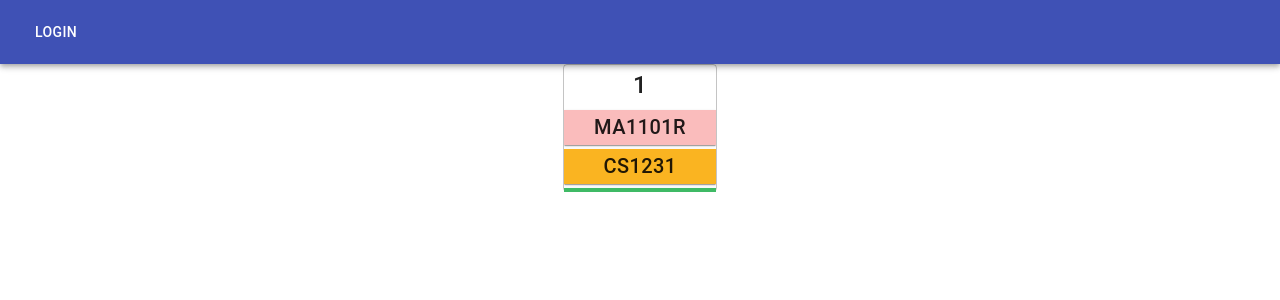
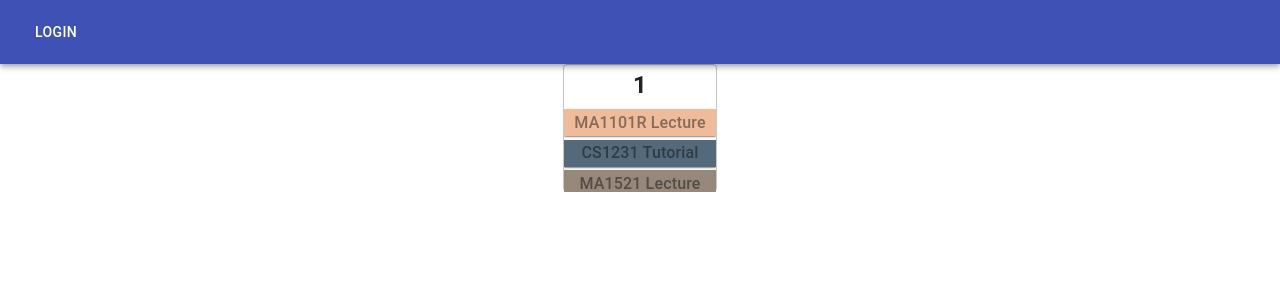
Before and after one commit to GoneWildOrbital2020/nus-scheduler-frontend, a React (Create React App) app: page / in a window 1280 px wide. Shown: the top 300 px of the page. Built offline with nearby package versions, Linux system fonts and the light colour scheme.

Commit message:
day tile

```diff
--- a/package.json
+++ b/package.json
@@ -12,6 +12,7 @@
     "eslint-plugin-prettier": "^3.1.3",
     "prop-types": "^15.7.2",
     "react": "^16.13.1",
+    "react-color": "^2.18.1",
     "react-dom": "^16.13.1",
     "react-scripts": "3.4.1"
   },
--- a/src/App.js
+++ b/src/App.js
@@ -9,9 +9,10 @@ function App() {
       <Navbar />
       <DayTile
         events={[
-          { color: '#FABCBC', title: 'MA1101R' },
-          { color: '#FAB421', title: 'CS1231' },
-          { color: '#3FBA65', title: 'MA1521' },
+          { id: 0, color: '#EFBC9B', title: 'MA1101R Lecture' },
+          { id: 1, color: '#546A7B', title: 'CS1231 Tutorial' },
+          { id: 2, color: '#96897B', title: 'MA1521 Lecture' },
+          { id: 3, color: '#896978', title: 'CS1101S Recitation' },
         ]}
         index={1}
       />
--- a/src/components/DayTile.css
+++ b/src/components/DayButton.css
@@ -1,34 +1,37 @@
-.tileRoot {
+.buttonRoot {
   height: 16vh;
   width: 12vw;
   padding: 0 !important;
 }
 
-.tileOutlined {
+.buttonOutlined {
   padding: 0 !important;
 }
 
-.tileContainer {
+.buttonContainer {
   height: 16vh;
   display: flex !important;
   flex-direction: column;
 }
 
-.tileNumber {
+.buttonNumber {
   font-size: 3vh;
+  font-weight: bold;
   flex: 1 1 0;
 }
 
-.tileEvents {
+.buttonEvents {
   flex: 3 1 0;
   overflow: auto;
   align-self: stretch;
 }
 
-.tileEvent {
+.buttonEvent {
   font-size: 2.5vh;
-  margin-top: 0.5vh;
   overflow: hidden;
+  padding: 0.1rem;
+  margin-top: 0.2rem;
+  text-transform: capitalize;
 }
 
 ::-webkit-scrollbar {
--- /dev/null
+++ b/src/components/DayButton.js
@@ -0,0 +1,56 @@
+import React from 'react';
+import PropTypes from 'prop-types';
+import { Paper, Button, Typography } from '@material-ui/core';
+import './DayButton.css';
+
+const DayButton = ({ index, events, handleOpen }) => {
+  return (
+    <Button
+      variant="outlined"
+      classes={{
+        root: 'buttonRoot',
+        outlined: 'buttonOutlined',
+        label: 'buttonContainer',
+      }}
+      onClick={handleOpen}
+    >
+      <div className="buttonNumber">{index}</div>
+      <div className="buttonEvents">
+        {events.map((event) => (
+          <Paper
+            key={event.id}
+            className="buttonEvent"
+            square
+            style={{ background: event.color }}
+          >
+            <Typography style={{ opacity: '50%', fontWeight: 550 }}>
+              {event.title}
+            </Typography>
+          </Paper>
+        ))}
+      </div>
+    </Button>
+  );
+};
+
+export default DayButton;
+
+DayButton.propTypes = {
+  events: PropTypes.arrayOf(
+    PropTypes.shape({
+      id: PropTypes.int,
+      color: PropTypes.string,
+      title: PropTypes.string,
+      desc: PropTypes.string,
+      start: PropTypes.string,
+      end: PropTypes.string,
+      location: PropTypes.string,
+    }),
+  ),
+  index: PropTypes.number.isRequired,
+  handleOpen: PropTypes.func.isRequired,
+};
+
+DayButton.defaultProps = {
+  events: [],
+};
--- /dev/null
+++ b/src/components/DayDialog.css
@@ -0,0 +1,31 @@
+.closeButton {
+  float: right !important;
+  padding-top: 0 !important;
+}
+
+.dialogItem {
+  flex:1;
+  padding: 0.2rem 1rem;
+}
+
+.dialogTitle {
+  display: flex;
+  padding: 1rem;
+  justify-content: space-between;
+}
+
+.buttonContainer2 {
+  padding: 1rem;
+}
+
+.panelSummary {
+  font-size: 1.5rem;
+  font-weight: bold;
+  min-height: 0;
+  height: 3rem;
+}
+
+.container {
+  padding: 1rem;
+  width: 100%;
+}
--- /dev/null
+++ b/src/components/DayDialog.js
@@ -0,0 +1,208 @@
+import React from 'react';
+import PropTypes from 'prop-types';
+import {
+  Button,
+  Dialog,
+  ExpansionPanel,
+  ExpansionPanelSummary,
+  ExpansionPanelDetails,
+  TextField,
+  Typography,
+} from '@material-ui/core';
+import IconButton from '@material-ui/core/IconButton';
+import CloseIcon from '@material-ui/icons/Close';
+import { TwitterPicker } from 'react-color';
+import './DayDialog.css';
+
+const colors = [
+  '#EFBC9B',
+  '#896978',
+  '#C6C5B9',
+  '#62929E',
+  '#546A7B',
+  '#667761',
+  '#96897B',
+  '#DFD5A5',
+];
+const DayDialog = ({ events, saveEvents, handleClose, open }) => {
+  const [newEvents, setNewEvents] = React.useState(
+    events.map((x) => ({ ...x })),
+  );
+
+  const handleChange = (id, type) => (e) => {
+    const tmp = newEvents.map((x) => ({ ...x }));
+    tmp.forEach((event) => {
+      // eslint-disable-next-line no-param-reassign
+      if (event.id === id) event[type] = e.target.value;
+    });
+    setNewEvents(tmp);
+  };
+
+  const handleColorChange = (id) => (e) => {
+    const tmp = newEvents.map((x) => ({ ...x }));
+    tmp.forEach((event) => {
+      // eslint-disable-next-line no-param-reassign
+      if (event.id === id) event.color = e.hex;
+    });
+    setNewEvents(tmp);
+  };
+
+  const shouldSave = (save) => () => {
+    if (save) {
+      saveEvents(newEvents);
+    } else {
+      setNewEvents(events.map((x) => ({ ...x })));
+    }
+    handleClose();
+  };
+
+  const addEvent = () => {
+    const tmp = newEvents.map((x) => ({ ...x }));
+    tmp.push({ id: newEvents.length, title: 'New Event' });
+    setNewEvents(tmp);
+  };
+
+  const deleteEvent = (id) => () => {
+    const tmp = newEvents.filter((x) => x.id !== id).map((x) => ({ ...x }));
+    setNewEvents(tmp);
+  };
+
+  return (
+    <Dialog onClose={handleClose} open={open} fullWidth maxWidth="lg">
+      <div className="dialogTitle">
+        <Typography
+          style={{
+            fontWeight: 'bold',
+            fontSize: '2.5rem',
+          }}
+        >
+          Events
+        </Typography>
+        <IconButton onClick={shouldSave(false)} className="closeButton">
+          <CloseIcon />
+        </IconButton>
+      </div>
+      {newEvents.map((event) => (
+        <div className="dialogItem">
+          <ExpansionPanel>
+            <ExpansionPanelSummary
+              className="panelSummary"
+              style={{
+                background: event.color,
+              }}
+            >
+              <Typography style={{ opacity: '50%', fontWeight: 'bold' }}>
+                {event.title}
+              </Typography>
+            </ExpansionPanelSummary>
+            <ExpansionPanelDetails>
+              <div className="container">
+                <Typography style={{ fontWeight: 'bold' }}>Title:</Typography>
+                <TextField
+                  fullWidth
+                  defaultValue={event.title}
+                  onChange={handleChange(event.id, 'title')}
+                />
+                <Typography style={{ fontWeight: 'bold', paddingTop: '1rem' }}>
+                  Description:
+                </Typography>
+                <TextField
+                  fullWidth
+                  multiline
+                  rows={2}
+                  defaultValue={event.desc}
+                  onChange={handleChange(event.id, 'desc')}
+                />
+                <Typography style={{ fontWeight: 'bold', paddingTop: '1rem' }}>
+                  Start Time:
+                </Typography>
+                <TextField
+                  fullWidth
+                  defaultValue={event.start}
+                  onChange={handleChange(event.id, 'start')}
+                />
+                <Typography style={{ fontWeight: 'bold', paddingTop: '1rem' }}>
+                  End Time:
+                </Typography>
+                <TextField
+                  fullWidth
+                  defaultValue={event.end}
+                  onChange={handleChange(event.id, 'end')}
+                />
+                <Typography style={{ fontWeight: 'bold', paddingTop: '1rem' }}>
+                  Location:
+                </Typography>
+                <TextField
+                  fullWidth
+                  defaultValue={event.location}
+                  onChange={handleChange(event.id, 'location')}
+                />
+                <Typography style={{ fontWeight: 'bold', padding: '1rem 0' }}>
+                  Color:
+                </Typography>
+                <TwitterPicker
+                  triangle="hide"
+                  colors={colors}
+                  onChange={handleColorChange(event.id)}
+                />
+                <Button
+                  autoFocus
+                  variant="contained"
+                  onClick={deleteEvent(event.id)}
+                  color="primary"
+                  style={{ float: 'right' }}
+                >
+                  Delete Event
+                </Button>
+              </div>
+            </ExpansionPanelDetails>
+          </ExpansionPanel>
+        </div>
+      ))}
+      <div className="buttonContainer2">
+        <Button
+          autoFocus
+          variant="contained"
+          onClick={shouldSave(true)}
+          color="primary"
+          style={{ float: 'right', position: 'relative', marginLeft: '2rem' }}
+        >
+          Save Changes
+        </Button>
+        <Button
+          autoFocus
+          variant="contained"
+          onClick={addEvent}
+          color="primary"
+          style={{ float: 'right' }}
+        >
+          Add Event
+        </Button>
+      </div>
+    </Dialog>
+  );
+};
+
+export default DayDialog;
+
+DayDialog.propTypes = {
+  events: PropTypes.arrayOf(
+    PropTypes.shape({
+      id: PropTypes.int,
+      color: PropTypes.string,
+      title: PropTypes.string,
+      desc: PropTypes.string,
+      start: PropTypes.string,
+      end: PropTypes.string,
+      location: PropTypes.string,
+    }),
+  ),
+  saveEvents: PropTypes.func.isRequired,
+  handleClose: PropTypes.func.isRequired,
+  open: PropTypes.bool,
+};
+
+DayDialog.defaultProps = {
+  events: [],
+  open: false,
+};
--- a/src/components/DayTile.js
+++ b/src/components/DayTile.js
@@ -1,45 +1,42 @@
-import React from 'react';
+import React, { useState } from 'react';
 import PropTypes from 'prop-types';
-import { Paper, Button } from '@material-ui/core';
-import './DayTile.css';
+import DayButton from './DayButton';
+import DayDialog from './DayDialog';
 
-class DayTile extends React.Component {
-  constructor(props) {
-    super(props);
-    this.index = props.index;
-    this.events = props.events;
-  }
+const DayTile = ({ index, events: eventsProp }) => {
+  const [events, setEvents] = useState(eventsProp);
+  const [open, setOpen] = React.useState(false);
 
-  render() {
-    return (
-      <Button
-        variant="outlined"
-        classes={{
-          root: 'tileRoot',
-          outlined: 'tileOutlined',
-          label: 'tileContainer',
-        }}>
-        <div className="tileNumber">{this.index}</div>
-        <div className="tileEvents">
-          {this.events.map((event) => (
-            <Paper
-              className="tileEvent"
-              square={true}
-              style={{ background: event.color }}>
-              {event.title}
-            </Paper>
-          ))}
-        </div>
-      </Button>
-    );
-  }
-}
+  const handleOpen = () => {
+    setOpen(true);
+  };
+
+  const handleClose = () => {
+    setOpen(false);
+  };
+
+  const saveEvents = (e) => {
+    setEvents(e);
+  };
+  return (
+    <>
+      <DayButton index={index} events={events} handleOpen={handleOpen} />
+      <DayDialog
+        events={events}
+        saveEvents={saveEvents}
+        handleClose={handleClose}
+        open={open}
+      />
+    </>
+  );
+};
 
 export default DayTile;
 
 DayTile.propTypes = {
   events: PropTypes.arrayOf(
     PropTypes.shape({
+      id: PropTypes.int,
       color: PropTypes.string,
       title: PropTypes.string,
       desc: PropTypes.string,
```
Also changed, not shown: 1 other file (tests, documents, lock files or other folders).
